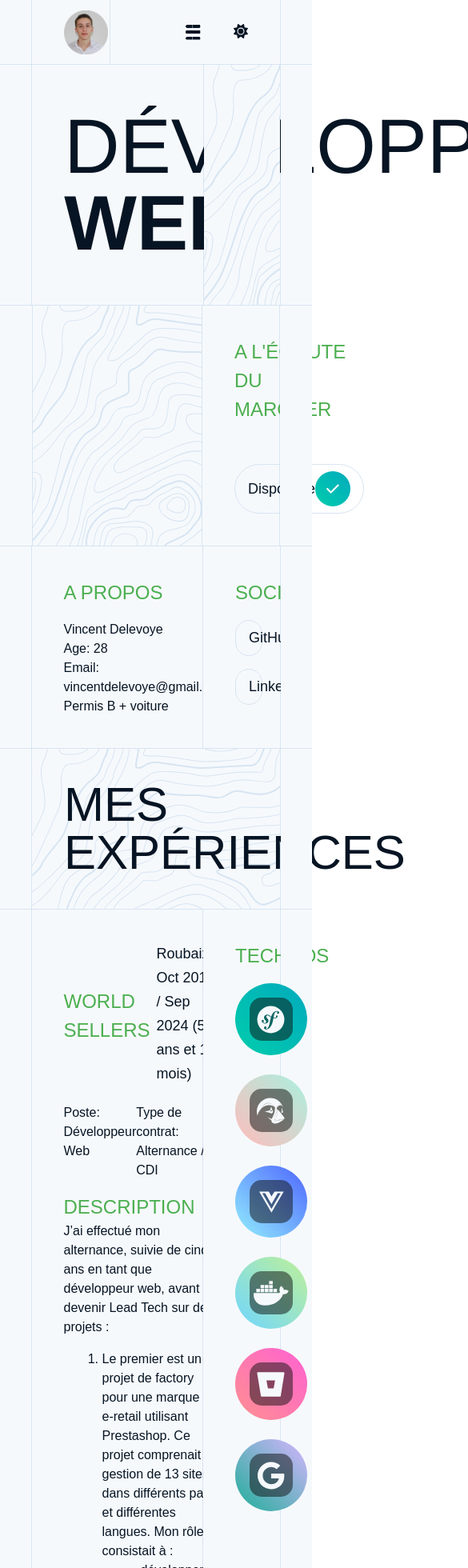
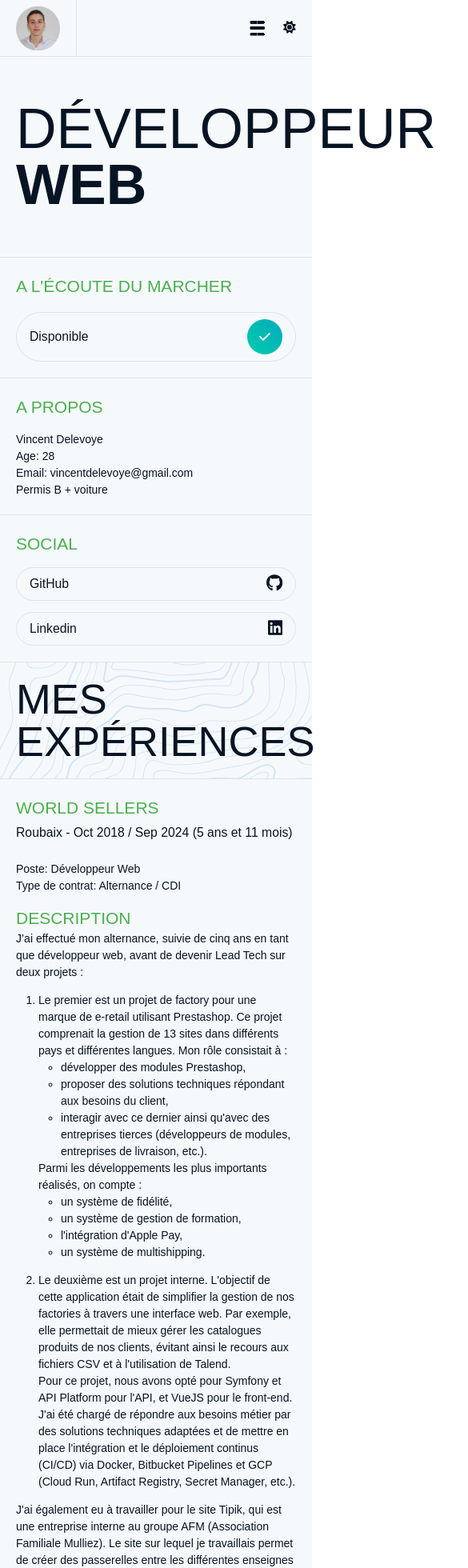
Before and after one commit to vincedel/vincedel.github.io, a React app: page / in a window 390 px wide. Shown: the top 1960 px of the page at 80% size, 585 px wide, since content can reach past the window. Built offline with nearby package versions, Linux system fonts and the light colour scheme; a web font is replaced by a local one.

Commit message:
update mobile and tablet versions

```diff
--- a/src/components/header/Menu.jsx
+++ b/src/components/header/Menu.jsx
@@ -61,7 +61,7 @@ function Menu(props) {
                 <ul className="flex gap-x-3">
                     {menu.map((link) => {
                         return (
-                            <MenuItem {...link} key={link.path} isActive={activeMenuItem === link.path} />
+                            <MenuItem setMenuOpen={setMenuOpen} {...link} key={link.path} isActive={activeMenuItem === link.path} />
                         );
                     })}
                 </ul>
--- a/src/components/header/MenuItem.jsx
+++ b/src/components/header/MenuItem.jsx
@@ -1,11 +1,15 @@
 import React from 'react';
 
-function handleClick(event) {
+function handleClick(event, setMenuOpen) {
     const anchor = event.target.getAttribute('href');
     const anchorElement = document.getElementById(anchor.substring(1));
 
     if (anchorElement) {
         event.preventDefault();
+        if (window.innerWidth <= 576) {
+            setMenuOpen(false);
+        }
+
         const offsetTop = anchorElement.offsetTop;
         let marge = 160;
 
@@ -17,12 +21,14 @@ function handleClick(event) {
     }
 }
 
-function MenuItem({ isActive, path, name }) {
+function MenuItem({ isActive, path, name, setMenuOpen }) {
     const className = isActive ? 'active' : '';
 
     return (
         <li>
-            <a onClick={handleClick} href={path} className={className}>{name}</a>
+            <a onClick={(event) => {
+                handleClick(event, setMenuOpen);
+            }} href={path} className={className}>{name}</a>
         </li>
     );
 }
--- a/src/components/main/sections/available/AvailableSection.jsx
+++ b/src/components/main/sections/available/AvailableSection.jsx
@@ -4,7 +4,7 @@ import Status from "./Status";
 
 function AvailableSection() {
     return (
-        <section className="flex gap-px min-h-[300px]" id="description">
+        <section className="flex gap-px min-h-[300px]" id="available">
             <div className="cell-empty"></div>
             <div className="cell double main-svg">
             </div>
--- a/src/components/main/sections/experience/ExperienceDescription.jsx
+++ b/src/components/main/sections/experience/ExperienceDescription.jsx
@@ -36,7 +36,7 @@ function ExperienceDescription(props) {
             </div>
 
             <div>
-                <div className="flex justify-between mb-4 mt-4">
+                <div className="flex justify-between mb-4 mt-4 experience-contract">
                     <p>Poste: {props.positionHeld}</p>
                     <p>Type de contrat: {props.contractType}</p>
                 </div>
--- a/src/components/main/sections/experience/ExperienceTechno.jsx
+++ b/src/components/main/sections/experience/ExperienceTechno.jsx
@@ -6,7 +6,7 @@ function ExperienceTechno(props) {
     return (
         <div>
             <h3>Technos</h3>
-            <div className="flex flex-wrap gap-x-4 gap-y-6 mt-4">
+            <div className="techno-container flex flex-wrap gap-x-4 gap-y-6 mt-4">
                 {props.technos.map((techno) => {
                     return (
                         <TechnoBadge {...techno} />
--- a/src/index.jsx
+++ b/src/index.jsx
@@ -6,6 +6,7 @@ import './styles/variables.css'
 import './styles/tailwind.css';
 import './styles/style.css';
 import './styles/background.css';
+import './styles/experience.css';
 import './styles/burger-menu.css';
 import './styles/menu.css';
 import './styles/badge.css';
--- a/src/styles/badge.css
+++ b/src/styles/badge.css
@@ -82,3 +82,43 @@
 .hobbies .techno-badge .techno-badge-label {
     font-size: 1.125rem;
 }
+
+@media screen and (max-width: 768px) {
+    .techno-badge {
+        width: 80px;
+    }
+
+    .experience .techno-container {
+        justify-content: center;
+    }
+}
+
+@media screen and (max-width: 576px) {
+    .experience .techno-container {
+        justify-content: flex-start;
+    }
+
+    .techno-badge {
+        width: 90px;
+    }
+
+    .hobbies .hobbies-badge-content{
+        min-width: 90px;
+    }
+
+    .hobbies .techno-badge .techno-badge-icon-container {
+        font-size: 32px;
+    }
+
+    .skills-badge-container {
+        width: calc(33% - 2rem);
+    }
+
+    .skills-badge-container .techno-badge {
+        width: 90px;
+    }
+
+    .skills-badge-container .techno-badge .techno-badge-icon-container{
+        font-size: 32px;
+    }
+}
--- /dev/null
+++ b/src/styles/experience.css
@@ -0,0 +1,61 @@
+.experience-description p:not(:last-child) {
+    margin-bottom: 1rem;
+}
+
+.experience-description p a {
+    transition: 0.25s ease-in-out;
+}
+
+.experience-description p a:hover {
+    color: var(--mainColor);
+}
+
+.experience-description ol {
+    list-style: auto;
+    padding-left: 3rem;
+}
+
+.experience-description ol > li {
+    padding-bottom: 1rem;
+}
+
+.experience-description ul {
+    list-style: circle;
+    padding-left: 3rem;
+}
+
+.experience-title span {
+    line-height: 30px;
+    padding-bottom: 6px;
+    margin-left: 0.5rem;
+}
+
+@media screen and (max-width: 768px) {
+    .experience-title {
+        flex-direction: column;
+        align-items: flex-start;
+    }
+
+    .experience-title span {
+        margin-left: 0;
+    }
+
+    .experience-contract {
+        flex-direction: column;
+    }
+
+    .experience-description ul, .experience-description ol {
+        padding-left: 2rem;
+    }
+}
+
+@media screen and (max-width: 576px) {
+    .experience {
+        flex-direction: column;
+        gap: 0;
+    }
+
+    .experience .cell, .experience .cell.double {
+        width: 100%;
+    }
+}
--- a/src/styles/menu.css
+++ b/src/styles/menu.css
@@ -1,3 +1,7 @@
+
+header {
+    z-index: 10;
+}
 
 header .cell.name {
     padding: 8px 40px;
@@ -42,7 +46,6 @@ header .cell.menu {
 
 header.scrolled {
     position: fixed;
-    z-index: 10;
     background-color: var(--grey);
 }
 
@@ -58,3 +61,81 @@ header.scrolled .cell, header.scrolled .cell-empty {
 header.scrolled .menu .nav-menu button {
     --c: var(--theme-background);
 }
+
+@media screen and (max-width: 768px) {
+    header .cell.name {
+        width: auto;
+    }
+
+    header .cell.name span {
+        display: none;
+    }
+
+    header .cell.name, header .cell.menu {
+        padding: 8px 20px;
+    }
+
+    header .cell.menu {
+        width: auto;
+        flex-grow: 1;
+    }
+
+    .nav-menu {
+        margin-right: 1rem;
+    }
+}
+
+@media screen and (max-width: 576px) {
+    .nav-menu {
+        justify-content: end;
+    }
+
+    .menu nav {
+        position: absolute;
+        z-index: -1;
+        left: 0;
+        width: 100%;
+        top: -80px;
+        padding: 1rem 20px;
+        transition-property: top, opacity;
+        transition-duration: 0.5s;
+        transition-timing-function: ease-in-out;
+        opacity: 0;
+        border-top: 1px solid var(--grey);
+    }
+
+    .menu nav ul {
+        flex-direction: column;
+        position: unset;
+        row-gap: 1rem;
+        column-gap: unset;
+    }
+
+    .menu .nav-menu.open nav {
+        top: 70px;
+        opacity: 1;
+    }
+
+    header nav, header nav {
+        background-color: var(--theme-background);
+        color: var(--theme-color);
+    }
+
+    header {
+        background-color: var(--grey);
+    }
+
+    header.scrolled {
+        background-color: var(--grey);
+    }
+
+    header.scrolled nav, header.scrolled nav {
+        background-color: var(--theme-color);
+        color: var(--theme-background);
+    }
+
+    .menu .nav-menu nav ul li:hover {
+        color: unset;
+        scale: unset;
+    }
+}
--- a/src/styles/tailwind.css
+++ b/src/styles/tailwind.css
@@ -44,4 +44,10 @@
     .status-pill-icon.unavailable {
         background: linear-gradient(225.22deg, #FF512F  -.01%, #DD2476 100.08%)
     }
+
+    @media screen and (max-width: 576px) {
+        #description h1 {
+            font-size: 5rem;
+        }
+    }
 }
--- a/src/styles/variables.css
+++ b/src/styles/variables.css
@@ -18,3 +18,21 @@
     --theme-background: var(--main-black);
     --theme-color: var(--main-white);
 }
+
+@media screen and (max-width: 768px) {
+    :root {
+        --empty-cell-width: 0;
+        --double-column: 65%;
+        --simple-column: 35%;
+        --title-section-width: 100%;
+    }
+}
+
+@media screen and (max-width: 576px) {
+    :root {
+        --empty-cell-width: 0;
+        --double-column: 100%;
+        --simple-column: 100%;
+        --title-section-width: 100%;
+    }
+}
```
Also changed, not shown: src/styles/style.css, 1 other file (tests, documents, lock files or other folders).
